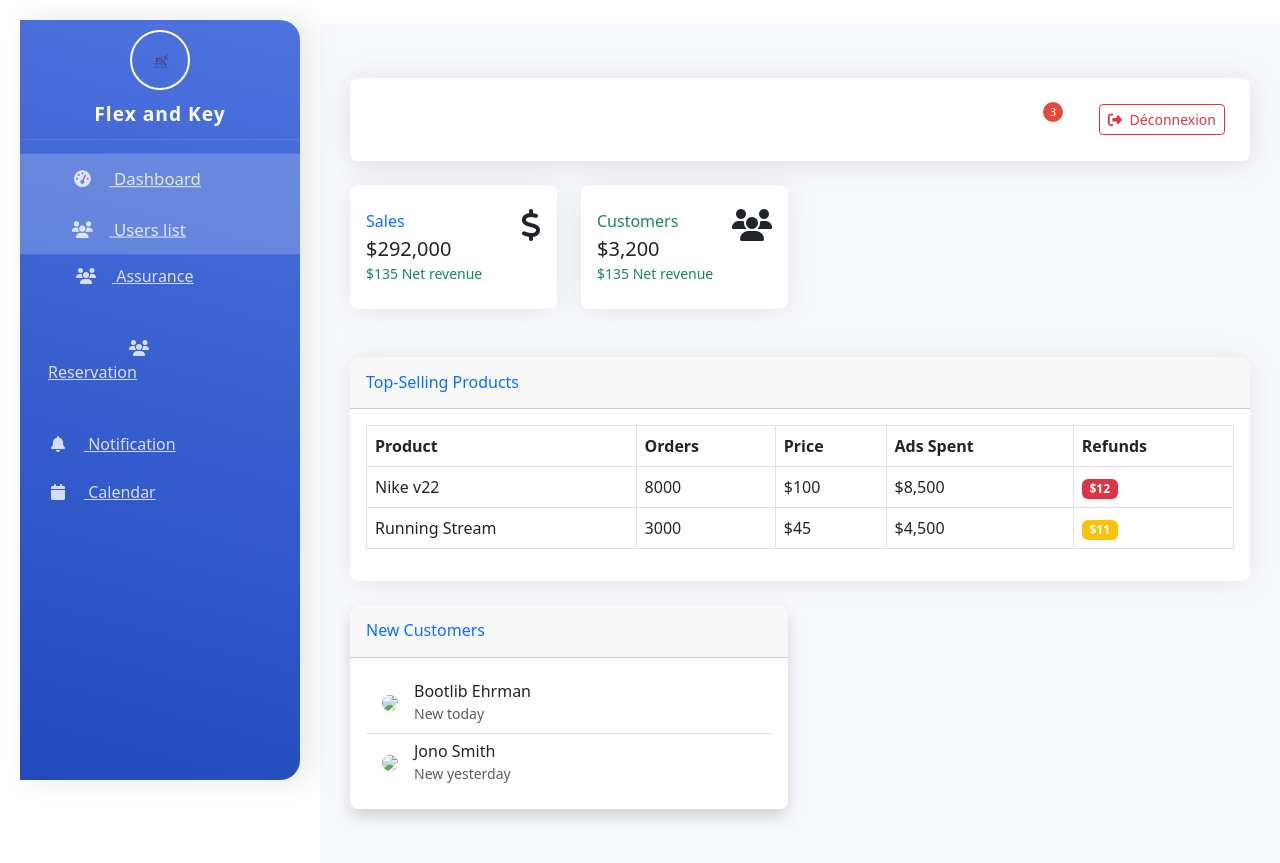
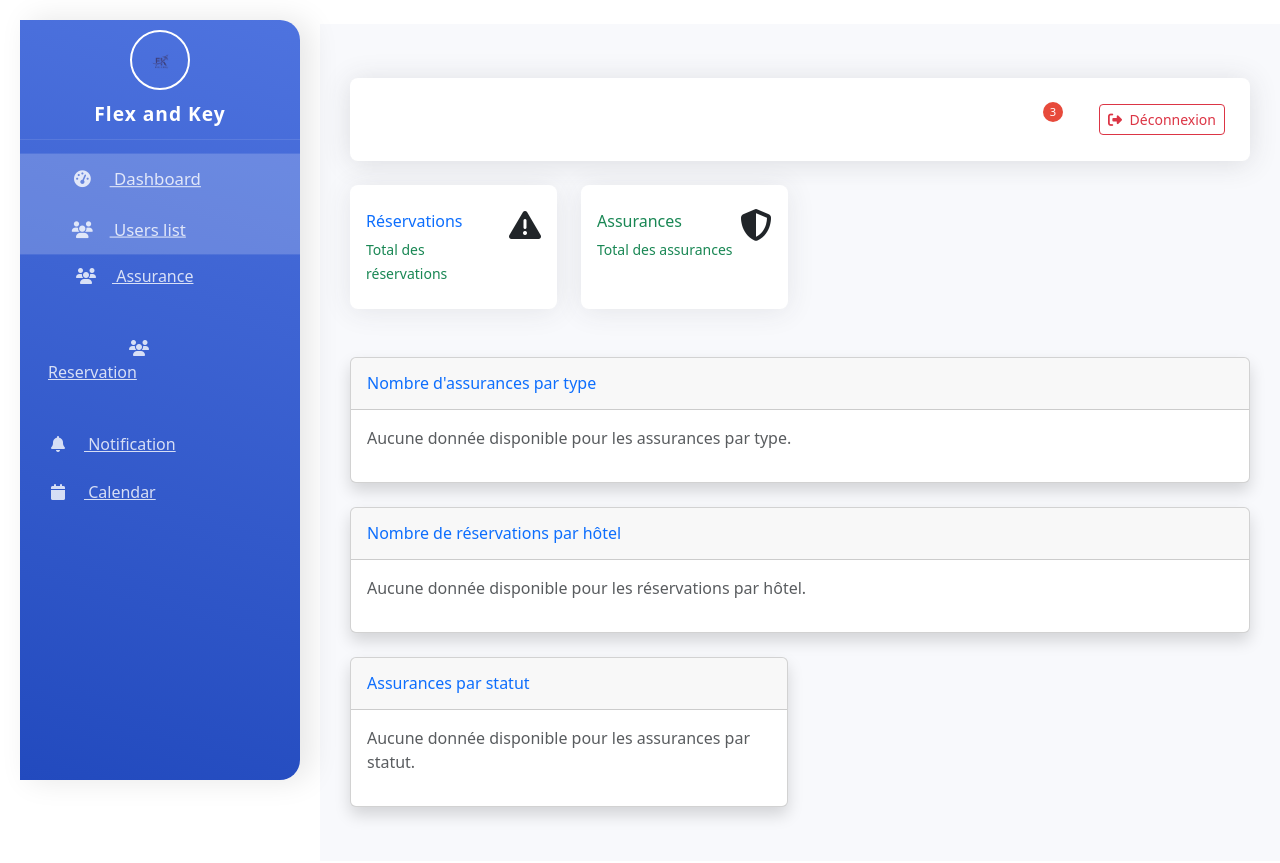
Before and after one commit to iyed100/Pidev2, a Symfony app: template templates/admin/dashboard.html.twig in a window 1280 px wide. After the commit the page ends 823 px from the top, so only its background shows below. Run offline with Twig, Linux system fonts and the light colour scheme; the template is opened without the code that fills it, so the values that code supplies are empty; some libraries are stand-ins or nearby versions.

Commit message:
metier basiques et avancées

```diff
--- a/templates/admin/dashboard.html.twig
+++ b/templates/admin/dashboard.html.twig
@@ -3,103 +3,192 @@
 {% block body %}
 <!-- Stats Row -->
 <div class="row mb-4">
-    <!-- Sales Card -->
+    <!-- Reservations Card -->
     <div class="col-xl-3 col-md-6 mb-4">
         <div class="card-elegent card border-left-primary h-100 py-2">
             <div class="card-body">
                 <div class="d-flex justify-content-between">
                     <div>
-                        <div class="text-xs font-weight-bold text-primary mb-1">Sales</div>
-                        <div class="h5 mb-0 font-weight-bold text-gray-800">$292,000</div>
-                        <small class="text-success">$135 Net revenue</small>
+                        <div class="text-xs font-weight-bold text-primary mb-1">Réservations</div>
+                        <div class="h5 mb-0 font-weight-bold text-gray-800">{{ reclamations_count }}</div>
+                        <small class="text-success">Total des réservations</small>
                     </div>
-                    <i class="fas fa-dollar-sign fa-2x text-gray-300"></i>
+                    <i class="fas fa-exclamation-triangle fa-2x text-gray-300"></i>
                 </div>
             </div>
         </div>
     </div>
 
-    <!-- Customers Card -->
+    <!-- Assurances Card -->
     <div class="col-xl-3 col-md-6 mb-4">
         <div class="card-elegent card border-left-success h-100 py-2">
             <div class="card-body">
                 <div class="d-flex justify-content-between">
                     <div>
-                        <div class="text-xs font-weight-bold text-success mb-1">Customers</div>
-                        <div class="h5 mb-0 font-weight-bold text-gray-800">$3,200</div>
-                        <small class="text-success">$135 Net revenue</small>
+                        <div class="text-xs font-weight-bold text-success mb-1">Assurances</div>
+                        <div class="h5 mb-0 font-weight-bold text-gray-800">{{ assurances_count }}</div>
+                        <small class="text-success">Total des assurances</small>
                     </div>
-                    <i class="fas fa-users fa-2x text-gray-300"></i>
+                    <i class="fas fa-shield-alt fa-2x text-gray-300"></i>
                 </div>
             </div>
         </div>
     </div>
 </div>
-
-<!-- Products Table -->
-<div class="card-elegent card mb-4">
+<!-- Assurances par type  -->
+<div class="row mb-4">
+    <div class="col-lg-12">
+        <div class="card shadow h-100">
             <div class="card-header py-3">
-        <h6 class="m-0 font-weight-bold text-primary">Top-Selling Products</h6>
+                <h6 class="m-0 font-weight-bold text-primary">Nombre d'assurances par type</h6>
             </div>
             <div class="card-body">
-        <div class="table-responsive">
-            <table class="table table-bordered">
-                <thead class="bg-light">
-                    <tr>
-                        <th>Product</th>
-                        <th>Orders</th>
-                        <th>Price</th>
-                        <th>Ads Spent</th>
-                        <th>Refunds</th>
-                    </tr>
-                </thead>
-                <tbody>
-                    <tr>
-                        <td>Nike v22</td>
-                        <td>8000</td>
-                        <td>$100</td>
-                        <td>$8,500</td>
-                        <td><span class="badge bg-danger">$12</span></td>
-                    </tr>
-                    <tr>
-                        <td>Running Stream</td>
-                        <td>3000</td>
-                        <td>$45</td>
-                        <td>$4,500</td>
-                        <td><span class="badge bg-warning">$11</span></td>
-                    </tr>
-                </tbody>
-            </table>
+                {% if chart_labels|length > 0 and chart_labels|length == chart_data|length %}
+                    <ul class="list-group list-group-flush">
+                        {% for index in 0..(chart_labels|length - 1) %}
+                            <li class="list-group-item d-flex justify-content-between align-items-center">
+                                <span>{{ chart_labels[index]|default('Inconnu') }}</span>
+                                <span class="badge bg-primary text-white">{{ chart_data[index]|default(0) }}</span>
+                            </li>
+                        {% endfor %}
+                    </ul>
+                {% else %}
+                    <p class="text-muted">Aucune donnée disponible pour les assurances par type.</p>
+                {% endif %}
             </div>
         </div>
     </div>
-
-<!-- New Customers -->
-<div class="row">
-    <div class="col-lg-6 mb-4">
-        <div class="card-elegent card shadow">
+</div>
+<!-- Réservations par hôtel -->
+<div class="row mb-4">
+    <div class="col-lg-12">
+        <div class="card shadow h-100">
             <div class="card-header py-3">
-                <h6 class="m-0 font-weight-bold text-primary">New Customers</h6>
+                <h6 class="m-0 font-weight-bold text-primary">Nombre de réservations par hôtel</h6>
             </div>
             <div class="card-body">
+                {% if hotel_labels|length > 0 and hotel_labels|length == hotel_data|length %}
                     <ul class="list-group list-group-flush">
-                    <li class="list-group-item d-flex align-items-center">
-                        <img src="https://via.placeholder.com/40" class="rounded-circle me-3">
-                        <div>
-                            <h6 class="mb-0">Bootlib Ehrman</h6>
-                            <small class="text-muted">New today</small>
+                        {% for index in 0..(hotel_labels|length - 1) %}
+                            <li class="list-group-item d-flex justify-content-between align-items-center">
+                                <span>{{ hotel_labels[index]|default('Inconnu') }}</span>
+                                <span class="badge bg-primary text-white">{{ hotel_data[index]|default(0) }}</span>
+                            </li>
+                        {% endfor %}
+                    </ul>
+                {% else %}
+                    <p class="text-muted">Aucune donnée disponible pour les réservations par hôtel.</p>
+                {% endif %}
             </div>
+        </div>
+    </div>
+</div>
+<!-- Assurances par statut (Pie Chart ou Liste) -->
+<div class="row mb-4">
+    <div class="col-lg-6">
+        <div class="card shadow h-100">
+            <div class="card-header py-3">
+                <h6 class="m-0 font-weight-bold text-primary">Assurances par statut</h6>
+            </div>
+            <div class="card-body">
+                <div class="chart-pie" style="height: 300px; display: none;" id="pieChartContainer">
+                    <canvas id="statusPieChart"></canvas>
+                </div>
+                <div id="statusListContainer">
+                    {% if status_labels|length > 0 and status_labels|length == status_data|length %}
+                        <ul class="list-group list-group-flush">
+                            {% for index in 0..(status_labels|length - 1) %}
+                                <li class="list-group-item d-flex justify-content-between align-items-center">
+                                    <span>{{ status_labels[index]|default('Inconnu') }}</span>
+                                    <span class="badge bg-primary text-white">{{ status_data[index]|default(0) }}</span>
                                 </li>
-                    <li class="list-group-item d-flex align-items-center">
-                        <img src="https://via.placeholder.com/40" class="rounded-circle me-3">
-                        <div>
-                            <h6 class="mb-0">Jono Smith</h6>
-                            <small class="text-muted">New yesterday</small>
+                            {% endfor %}
+                        </ul>
+                    {% else %}
+                        <p class="text-muted">Aucune donnée disponible pour les assurances par statut.</p>
+                    {% endif %}
                 </div>
-                    </li>
-                </ul>
             </div>
         </div>
     </div>
 </div>
 {% endblock %}
+
+{% block javascripts %}
+{{ parent() }}
+<script src="https://cdn.jsdelivr.net/npm/chart.js@4.4.2/dist/chart.umd.min.js"></script>
+<script>
+    document.addEventListener('DOMContentLoaded', function() {
+        console.log('Script loaded, checking for Chart.js...');
+
+        // Vérifie si Chart.js est chargé
+        if (typeof Chart === 'undefined') {
+            console.error('Chart.js not loaded');
+            return;
+        }
+
+        console.log('Chart.js loaded, initializing pie chart...');
+        var ctx = document.getElementById('statusPieChart');
+        if (!ctx) {
+            console.error('Canvas element with id "statusPieChart" not found');
+            return;
+        }
+        ctx = ctx.getContext('2d');
+        console.log('Canvas found, creating pie chart...');
+
+        try {
+            var statusLabels = {{ status_labels|json_encode|raw }} || ['Aucune donnée'];
+            var statusData = {{ status_data|json_encode|raw }} || [0];
+
+            // Vérifie si les données sont valides
+            if (!statusLabels || statusLabels.length === 0 || statusData.length === 0) {
+                statusLabels = ['Aucune donnée'];
+                statusData = [0];
+            }
+
+            // Affiche le conteneur du graphique et masque la liste
+            document.getElementById('pieChartContainer').style.display = 'block';
+            document.getElementById('statusListContainer').style.display = 'none';
+
+            new Chart(ctx, {
+                type: 'doughnut',
+                data: {
+                    labels: statusLabels,
+                    datasets: [{
+                        label: 'Assurances par statut',
+                        data: statusData,
+                        backgroundColor: [
+                            '#4e73df', // Bleu pour Actif
+                            '#858796', // Gris pour Inactif
+                            '#f6c23e', // Jaune pour En attente
+                            '#e74a3b'  // Rouge pour Inconnu
+                        ],
+                        hoverOffset: 20
+                    }]
+                },
+                options: {
+                    maintainAspectRatio: false,
+                    plugins: {
+                        legend: {
+                            position: 'bottom',
+                            labels: {
+                                boxWidth: 20
+                            }
+                        },
+                        tooltip: {
+                            enabled: true
+                        }
+                    },
+                    cutout: '50%'
+                }
+            });
+            console.log('Pie chart initialized successfully');
+        } catch (error) {
+            console.error('Error initializing pie chart:', error);
+            // Garde la liste visible en cas d'erreur
+            document.getElementById('pieChartContainer').style.display = 'none';
+            document.getElementById('statusListContainer').style.display = 'block';
+        }
+    });
+</script>
+{% endblock %}
```
Also changed, not shown: src/Controller/AdminController.php (+62 -7 lines), src/Controller/AssuranceController.php (+22 -6 lines), src/Repository/AssuranceRepository.php (+44 -0 lines), src/Repository/ReservationRepository.php (+23 -0 lines), templates/admin/assurances/index.html.twig (+41 -40 lines). Lines whose indentation alone changed are shown as unchanged.
